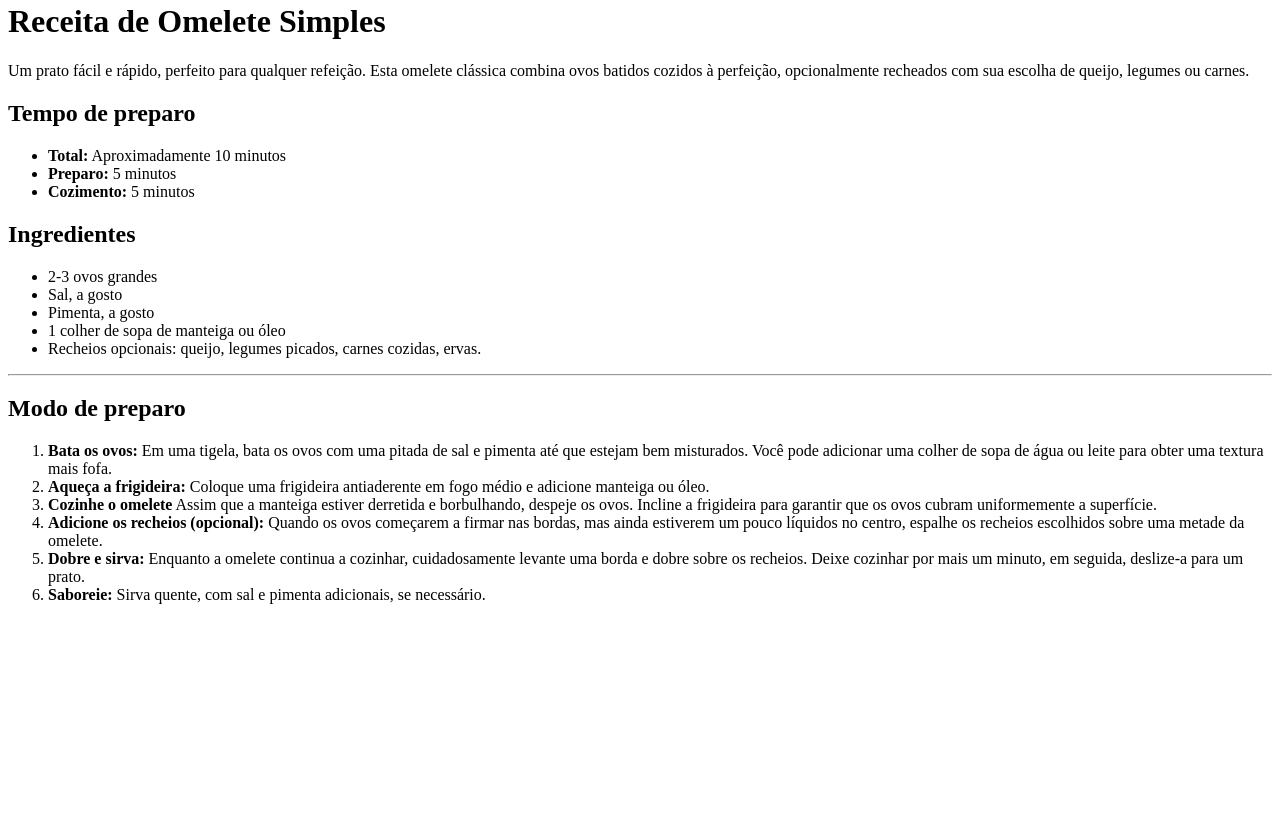
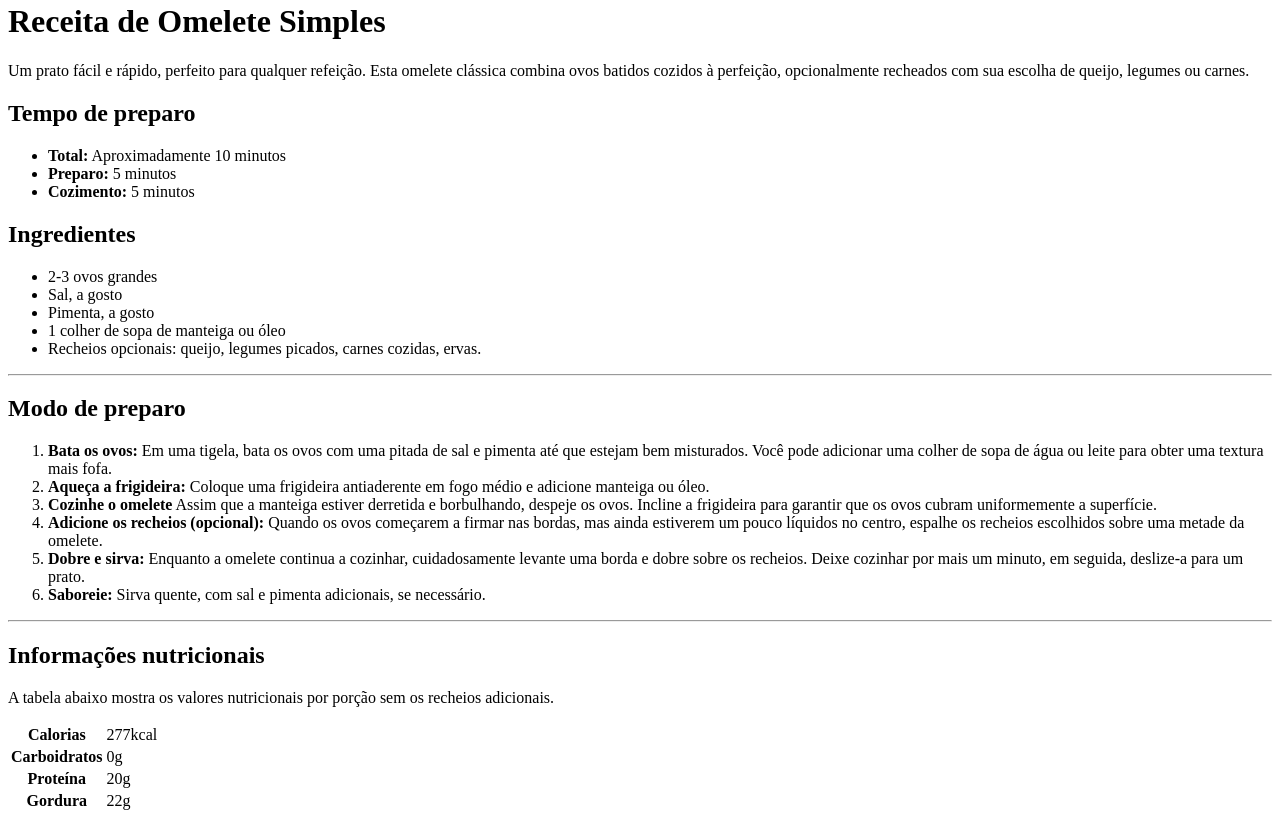
Before and after one commit to VictorRaphael14/Receitas, a plain HTML site: page index.html in a window 1280 px wide. Shown: the part 755-1576 px from the top of the page. Before the commit the page ends 1375 px from the top, so only its background shows below. Drawn offline with Linux system fonts and the light colour scheme.

Commit message:
Quinto commit do HTML

```diff
--- a/index.html
+++ b/index.html
@@ -62,6 +62,31 @@
                 </li>
             </ol>
         </div>
+
+        <hr>
+
+        <div>
+            <h2>Informações nutricionais</h2>
+            <p>A tabela abaixo mostra os valores nutricionais por porção sem os recheios adicionais.</p>
+            <table>
+                <tr>
+                    <th>Calorias</th>
+                    <td>277kcal</td>
+                </tr>
+                <tr>
+                    <th>Carboidratos</th>
+                    <td>0g</td>
+                </tr>
+                <tr>
+                    <th>Proteína</th>
+                    <td>20g</td>
+                </tr>
+                <tr>
+                    <th>Gordura</th>
+                    <td>22g</td>
+                </tr>
+            </table>
+        </div>
     </div>
 </body>
 </html>
```
